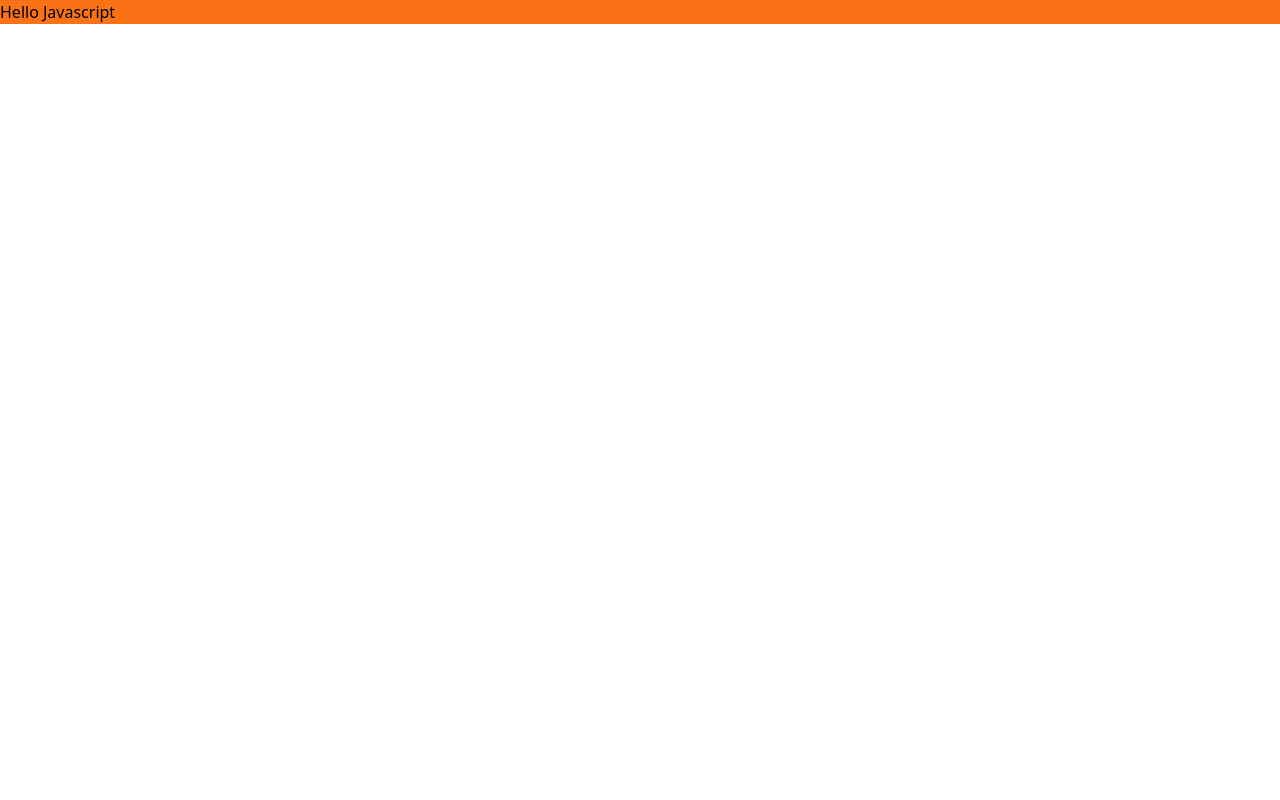
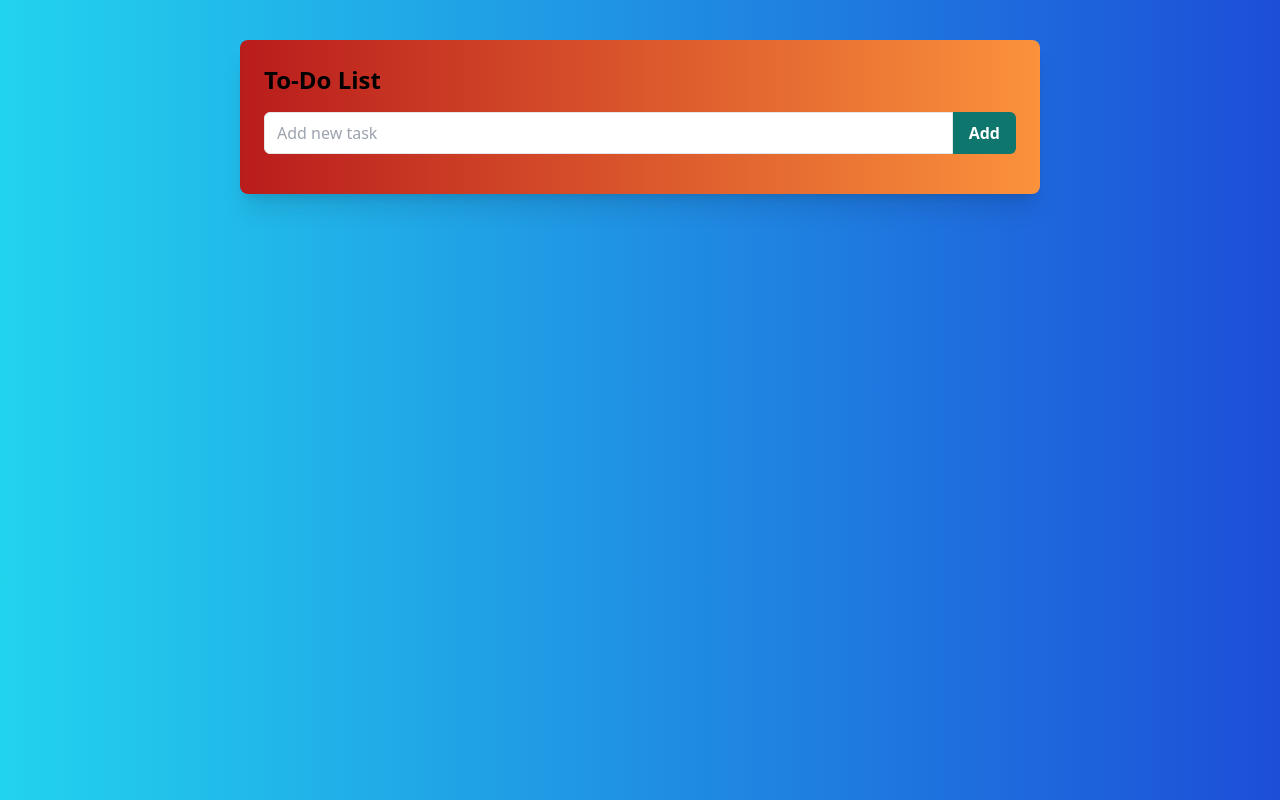
Before and after one commit to arifprog/sixth-assign, a website built with Vite: page index.html in a window 1280 px wide. Built offline with nearby package versions, Linux system fonts and the light colour scheme.

Commit message:
To create header,input,button

```diff
--- a/index.html
+++ b/index.html
@@ -6,8 +6,19 @@
     <link rel="stylesheet" href="main.css">
     <title>To Do list</title>
 </head>
-<body>
-    <h1 class=" bg-orange-500">Hello Javascript </h1>
+<body class="bg-gradient-to-r from-cyan-400 to-blue-700 w-full h-full bg-cover">
+
+    <div class=" w-[310px] md:w-[800px] mx-auto bg-gradient-to-r from-red-700 to-orange-400 rounded-lg shadow-xl p-6 mt-10">
+
+        <h1 class="text-2xl font-bold mb-4">To-Do List</h1>
+
+        <div class="mb-4 flex">
+            <input type="text" id="input" placeholder="Add new task" class=" w-full border rounded-l-md px-3 py-2 ">
+            <button id="btn" class="bg-teal-700 hover:bg-pink-700 text-white font-bold py-2 px-4 rounded-r-md">Add</button>
+        </div>
+
+    </div>
+
 
 
 
```
